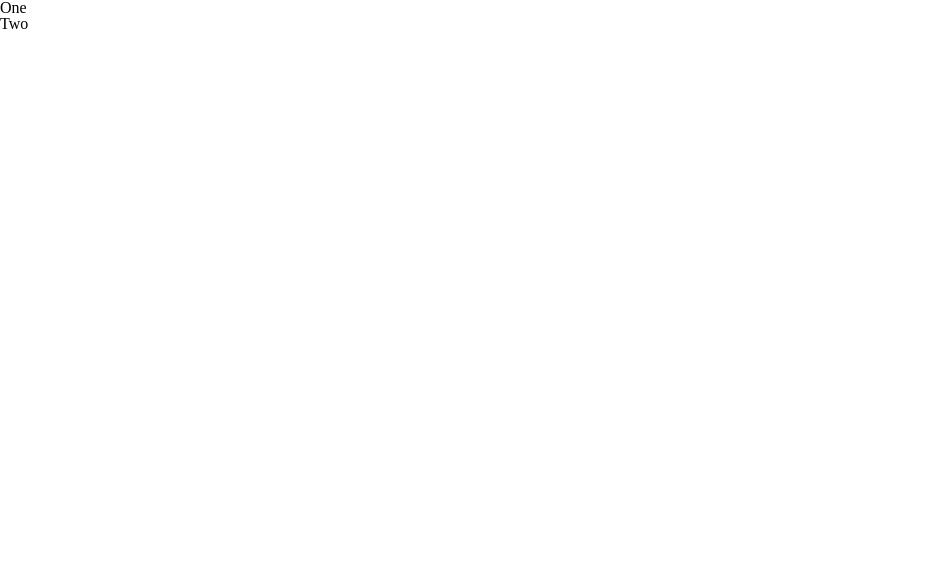
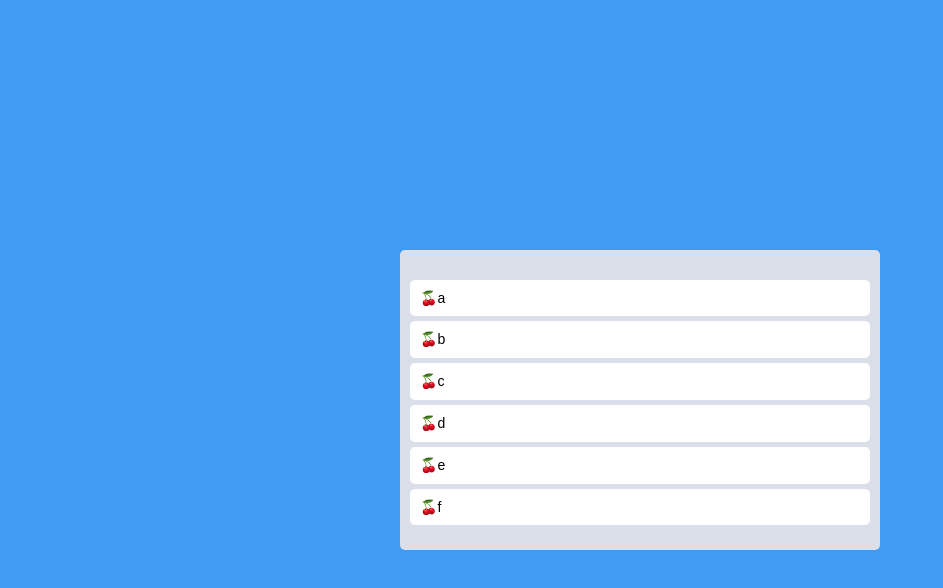
Before and after one commit to jw1011/trello-clone, a React (Create React App) app: page / in a window 1280 px wide. Shown: the top 588 px of the page, without its empty margins (0-943 px from the left). Built offline with nearby package versions, Linux system fonts and the light colour scheme.

Commit message:
Reordering

```diff
--- a/src/App.tsx
+++ b/src/App.tsx
@@ -1,23 +1,71 @@
-import { DragDropContext, Draggable, Droppable } from "@hello-pangea/dnd";
+import {
+  DragDropContext,
+  Draggable,
+  DropResult,
+  Droppable,
+} from "@hello-pangea/dnd";
+import { useRecoilState } from "recoil";
+import styled from "styled-components";
+import { toDoState } from "./atoms";
+
+const Wrapper = styled.div`
+  display: flex;
+  max-width: 480px;
+  width: 100%;
+  margin: 0 auto;
+  justify-content: center;
+  align-items: center;
+  height: 100vh;
+`;
+
+const Boards = styled.div`
+  display: grid;
+  width: 100%;
+  grid-template-columns: repeat(1, 1fr);
+`;
+const Board = styled.div`
+  padding: 30px 10px 20px 10px;
+  border-radius: 5px;
+  background-color: ${(props) => props.theme.boardColor};
+  min-height: 200px;
+`;
+const Card = styled.div`
+  padding: 10px 10px;
+  border-radius: 5px;
+  background-color: ${(props) => props.theme.cardColor};
+  margin-bottom: 5px;
+`;
 
 function App() {
-  const onDragEnd = () => {};
+  const [toDos, setToDos] = useRecoilState(toDoState);
+  const onDragEnd = ({ destination, source }: DropResult) => {};
   return (
     <DragDropContext onDragEnd={onDragEnd}>
-      <div>
-        <Droppable droppableId="one">
-          {() => (
-            <ul>
-              <Draggable draggableId="first" index={0}>
-                {() => <li>One</li>}
-              </Draggable>
-              <Draggable draggableId="second" index={1}>
-                {() => <li>Two</li>}
-              </Draggable>
-            </ul>
-          )}
-        </Droppable>
-      </div>
+      <Wrapper>
+        <Boards>
+          <Droppable droppableId="one">
+            {(magic) => (
+              <Board ref={magic.innerRef} {...magic.droppableProps}>
+                {toDos.map((toDo, index) => (
+                  <Draggable key={index} draggableId={toDo} index={index}>
+                    {(magic) => (
+                      <Card
+                        ref={magic.innerRef}
+                        {...magic.draggableProps}
+                        {...magic.dragHandleProps}
+                      >
+                        <span>🍒</span>
+                        {toDo}
+                      </Card>
+                    )}
+                  </Draggable>
+                ))}
+                {magic.placeholder}
+              </Board>
+            )}
+          </Droppable>
+        </Boards>
+      </Wrapper>
     </DragDropContext>
   );
 }
--- /dev/null
+++ b/src/atoms.tsx
@@ -0,0 +1,6 @@
+import { atom, selector } from "recoil";
+
+export const toDoState = atom({
+  key: "toDo",
+  default: ["a", "b", "c", "d", "e", "f"],
+});
--- a/src/index.tsx
+++ b/src/index.tsx
@@ -1,15 +1,74 @@
 import React from "react";
 import ReactDOM from "react-dom";
 import App from "./App";
-import "./reset.css";
 import { RecoilRoot } from "recoil";
-import { ThemeProvider } from "styled-components";
+import { ThemeProvider, createGlobalStyle } from "styled-components";
 import { darkTheme } from "./theme";
+
+const GlobalStyle = createGlobalStyle`
+  @import url("https://fonts.googleapis.com/css2?family=Source+Sans+3:ital,wght@0,200..900;1,200..900&display=swap");
+  * {
+    box-sizing:border-box;
+  }
+  html, body, div, span, applet, object, iframe,
+  h1, h2, h3, h4, h5, h6, p, blockquote, pre,
+  a, abbr, acronym, address, big, cite, code,
+  del, dfn, em, img, ins, kbd, q, s, samp,
+  small, strike, strong, sub, sup, tt, var,
+  b, u, i, center,
+  dl, dt, dd, ol, ul, li,
+  fieldset, form, label, legend,
+  table, caption, tbody, tfoot, thead, tr, th, td,
+  article, aside, canvas, details, embed,
+  figure, figcaption, footer, header, hgroup,
+  menu, nav, output, ruby, section, summary,
+  time, mark, audio, video {
+    margin: 0;
+    padding: 0;
+    border: 0;
+    font-size: 100%;
+    font: inherit;
+    vertical-align: baseline;
+  }
+  /* HTML5 display-role reset for older browsers */
+  article, aside, details, figcaption, figure,
+  footer, header, hgroup, menu, nav, section {
+    display: block;
+  }
+
+  body {
+    font-family:'Source Sans 3', sans-serif;
+    font-size: 14px;
+    background-color:${(props) => props.theme.bgColor};
+    color:black;
+    line-height: 1.2;
+  }
+  a {
+    text-decoration:none;
+    color:inherit;
+  }
+  ol, ul {
+	  list-style: none;
+  }
+  blockquote, q {
+    quotes: none;
+  }
+  blockquote:before, blockquote:after,
+  q:before, q:after {
+    content: '';
+    content: none;
+  }
+  table {
+    border-collapse: collapse;
+    border-spacing: 0;
+  }
+`;
 
 ReactDOM.render(
   <React.StrictMode>
     <RecoilRoot>
       <ThemeProvider theme={darkTheme}>
+        <GlobalStyle />
         <App />
       </ThemeProvider>
     </RecoilRoot>
--- a/src/reset.css
+++ /dev/null
@@ -1,129 +0,0 @@
-/* http://meyerweb.com/eric/tools/css/reset/
-   v2.0 | 20110126
-   License: none (public domain)
-*/
-
-html,
-body,
-div,
-span,
-applet,
-object,
-iframe,
-h1,
-h2,
-h3,
-h4,
-h5,
-h6,
-p,
-blockquote,
-pre,
-a,
-abbr,
-acronym,
-address,
-big,
-cite,
-code,
-del,
-dfn,
-em,
-img,
-ins,
-kbd,
-q,
-s,
-samp,
-small,
-strike,
-strong,
-sub,
-sup,
-tt,
-var,
-b,
-u,
-i,
-center,
-dl,
-dt,
-dd,
-ol,
-ul,
-li,
-fieldset,
-form,
-label,
-legend,
-table,
-caption,
-tbody,
-tfoot,
-thead,
-tr,
-th,
-td,
-article,
-aside,
-canvas,
-details,
-embed,
-figure,
-figcaption,
-footer,
-header,
-hgroup,
-menu,
-nav,
-output,
-ruby,
-section,
-summary,
-time,
-mark,
-audio,
-video {
-  margin: 0;
-  padding: 0;
-  border: 0;
-  font-size: 100%;
-  font: inherit;
-  vertical-align: baseline;
-}
-/* HTML5 display-role reset for older browsers */
-article,
-aside,
-details,
-figcaption,
-figure,
-footer,
-header,
-hgroup,
-menu,
-nav,
-section {
-  display: block;
-}
-body {
-  line-height: 1;
-}
-ol,
-ul {
-  list-style: none;
-}
-blockquote,
-q {
-  quotes: none;
-}
-blockquote:before,
-blockquote:after,
-q:before,
-q:after {
-  content: "";
-  content: none;
-}
-table {
-  border-collapse: collapse;
-  border-spacing: 0;
-}
--- a/src/theme.ts
+++ b/src/theme.ts
@@ -1,8 +1,7 @@
 import { DefaultTheme } from "styled-components";
 
 export const darkTheme: DefaultTheme = {
-  bgColor: "#2f3640",
-  textColor: "white",
-  accentColor: "#9c88ff",
-  cardBgColor: "transparent",
+  bgColor: "#3F9CF2",
+  boardColor: "#DADFE9",
+  cardColor: "white",
 };
```
Also changed, not shown: src/atom.tsx (deleted, +0 -18 lines).
